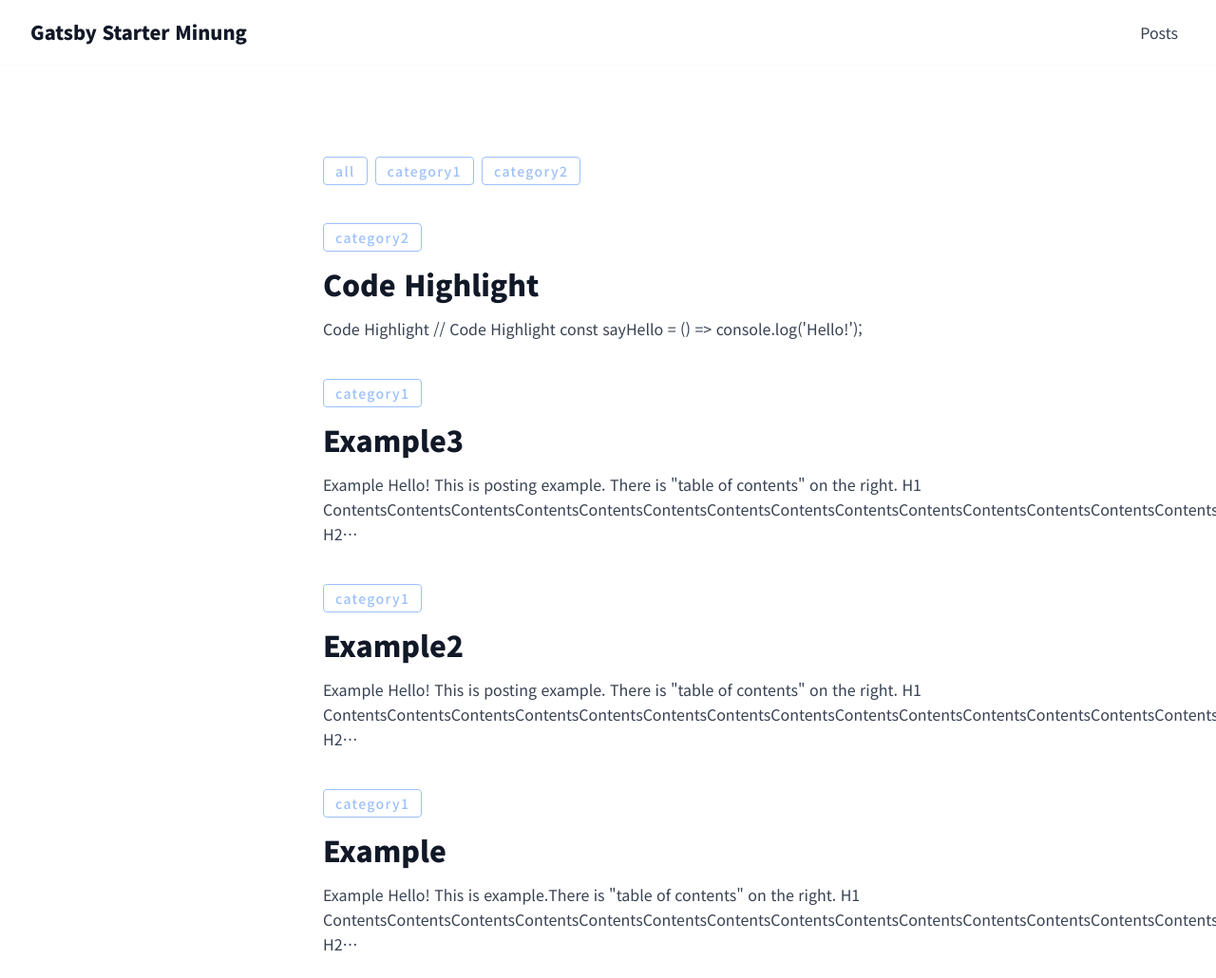
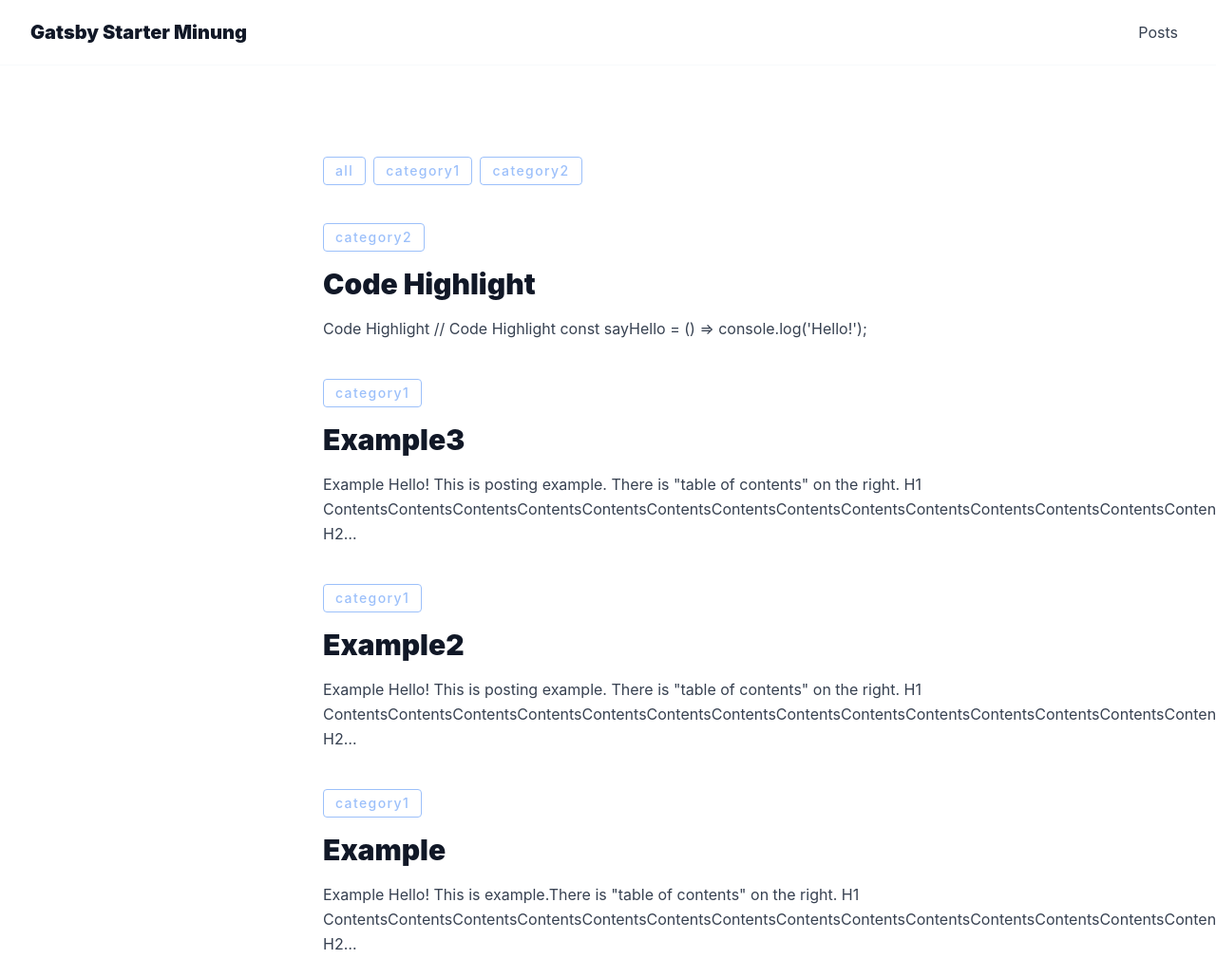
Before and after one commit to hmu332233/gatsby-starter-minung, a Gatsby site: page / in a window 1280 px wide. Shown: the top 1030 px of the page at 95% size. Built offline with nearby package versions, Linux system fonts and the light colour scheme; Gatsby itself is replaced by a stand-in of ours.

Commit message:
feat: Change font to pretendard

```diff
--- a/gatsby-browser.js
+++ b/gatsby-browser.js
@@ -5,5 +5,4 @@
  */
 
 // You can delete this file if you're not using it
-import 'typeface-noto-sans-kr';
 import './src/styles/global.scss';
--- a/package.json
+++ b/package.json
@@ -31,8 +31,7 @@
     "react-dom": "^17.0.2",
     "react-helmet": "^6.0.0",
     "react-typography": "^0.16.19",
-    "tailwindcss": "^3.0.23",
-    "typeface-noto-sans-kr": "^1.1.13"
+    "tailwindcss": "^3.0.23"
   },
   "devDependencies": {
     "prettier": "2.5.1"
--- a/src/html.js
+++ b/src/html.js
@@ -11,6 +11,7 @@
           name="viewport"
           content="width=device-width, initial-scale=1, shrink-to-fit=no"
         />
+        <link rel="stylesheet" as="style" crossorigin href="https://cdn.jsdelivr.net/gh/orioncactus/pretendard/dist/web/static/pretendard.css" />
         {props.headComponents}
       </head>
       <body {...props.bodyAttributes}>
--- a/src/styles/global.scss
+++ b/src/styles/global.scss
@@ -6,7 +6,5 @@
 @tailwind utilities;
 
 body {
-  font-family: 'Noto Sans KR', sans-serif;
-  -webkit-text-size-adjust: antialiased;
-  -moz-osx-font-smoothing: grayscale;
+  font-family: -apple-system, BlinkMacSystemFont, 'Apple SD Gothic Neo', Pretendard, Roboto, 'Noto Sans KR', 'Segoe UI', 'Malgun Gothic', 'Apple Color Emoji', 'Segoe UI Emoji', 'Segoe UI Symbol', sans-serif;
 }
```
Also changed, not shown: 1 other file.
